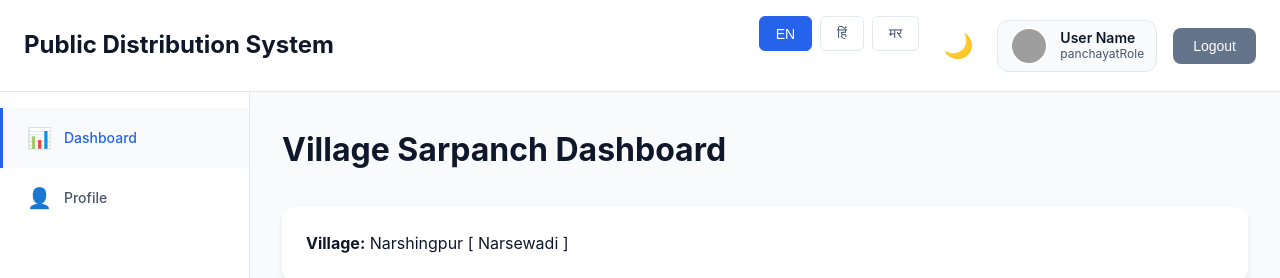
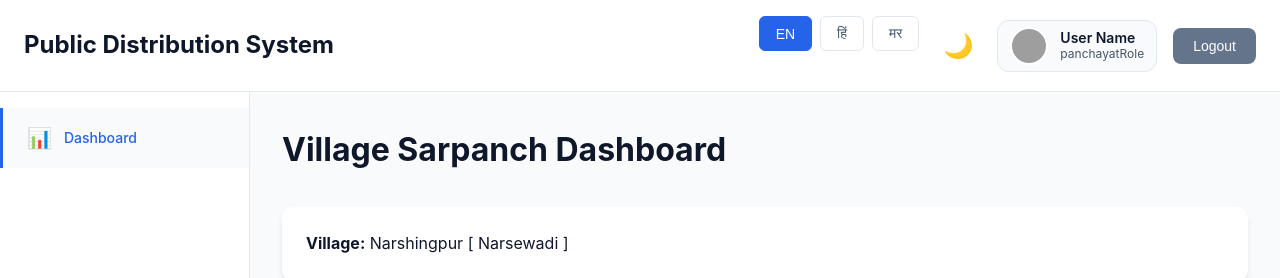
Before and after one commit to Rutuja6105/Public-distrbutio-system, a React app in the folder frontend/: page /login in a window 1280 px wide. Both pictures are taken after typing "name@example.com", "Sample123" into the empty fields and a click on the button "Login". Shown: the top 278 px of the page. Built offline with nearby package versions, Linux system fonts and the light colour scheme; grey boxes are pictures that could not be loaded; the HTML template or start-up script is replaced by a standard one.

Commit message:
Remove profile from sidebar menu

```diff
--- a/frontend/src/pages/CardholderDashboardPage.jsx
+++ b/frontend/src/pages/CardholderDashboardPage.jsx
@@ -36,14 +36,6 @@ const CardholderDashboardPage = () => {
             >
               <span className="sidebar-icon">📊</span>
               <span className="sidebar-label">{t('dashboard')}</span>
-            </a>
-            <a
-              href="#profile"
-              className={`sidebar-item ${activeTab === 'profile' ? 'active' : ''}`}
-              onClick={(e) => { e.preventDefault(); setActiveTab('profile'); }}
-            >
-              <span className="sidebar-icon">👤</span>
-              <span className="sidebar-label">{t('profile')}</span>
             </a>
           </nav>
         </aside>
--- a/frontend/src/pages/PanchayatDashboardPage.jsx
+++ b/frontend/src/pages/PanchayatDashboardPage.jsx
@@ -160,14 +160,6 @@ const PanchayatDashboardPage = () => {
               <span className="sidebar-icon">📊</span>
               <span className="sidebar-label">{t('dashboard')}</span>
             </a>
-            <a
-              href="#profile"
-              className={`sidebar-item ${activeTab === 'profile' ? 'active' : ''}`}
-              onClick={(e) => { e.preventDefault(); setActiveTab('profile'); }}
-            >
-              <span className="sidebar-icon">👤</span>
-              <span className="sidebar-label">{t('profile')}</span>
-            </a>
           </nav>
         </aside>
 
--- a/frontend/src/pages/ShopOwnerDashboardPage.jsx
+++ b/frontend/src/pages/ShopOwnerDashboardPage.jsx
@@ -400,14 +400,6 @@ const ShopOwnerDashboardPage = () => {
             >
               <span className="sidebar-icon">📊</span>
               <span className="sidebar-label">{t('dashboard')}</span>
-            </a>
-            <a
-              href="#profile"
-              className={`sidebar-item ${activeTab === 'profile' ? 'active' : ''}`}
-              onClick={(e) => { e.preventDefault(); setActiveTab('profile'); }}
-            >
-              <span className="sidebar-icon">👤</span>
-              <span className="sidebar-label">{t('profile')}</span>
             </a>
           </nav>
         </aside>
```
